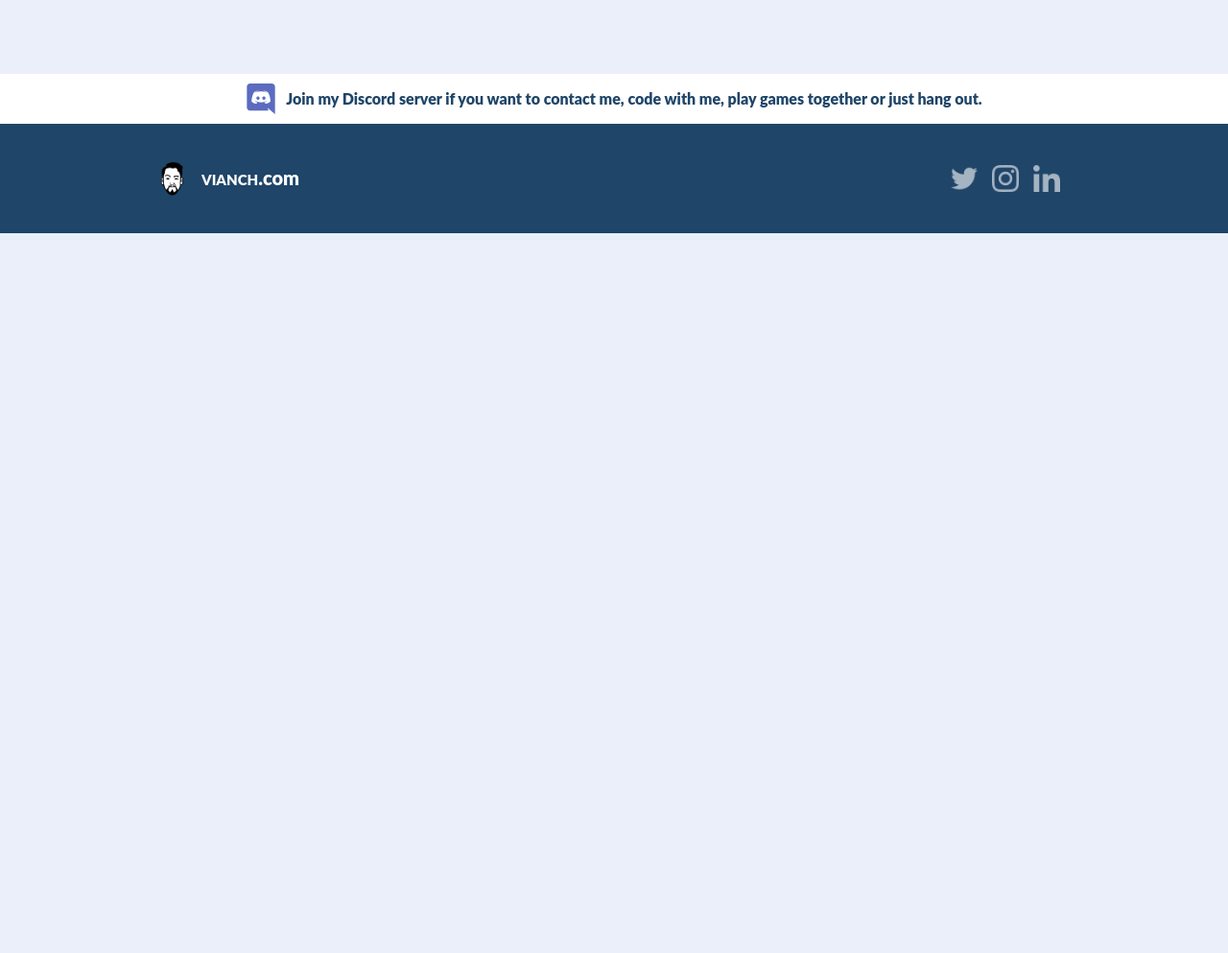
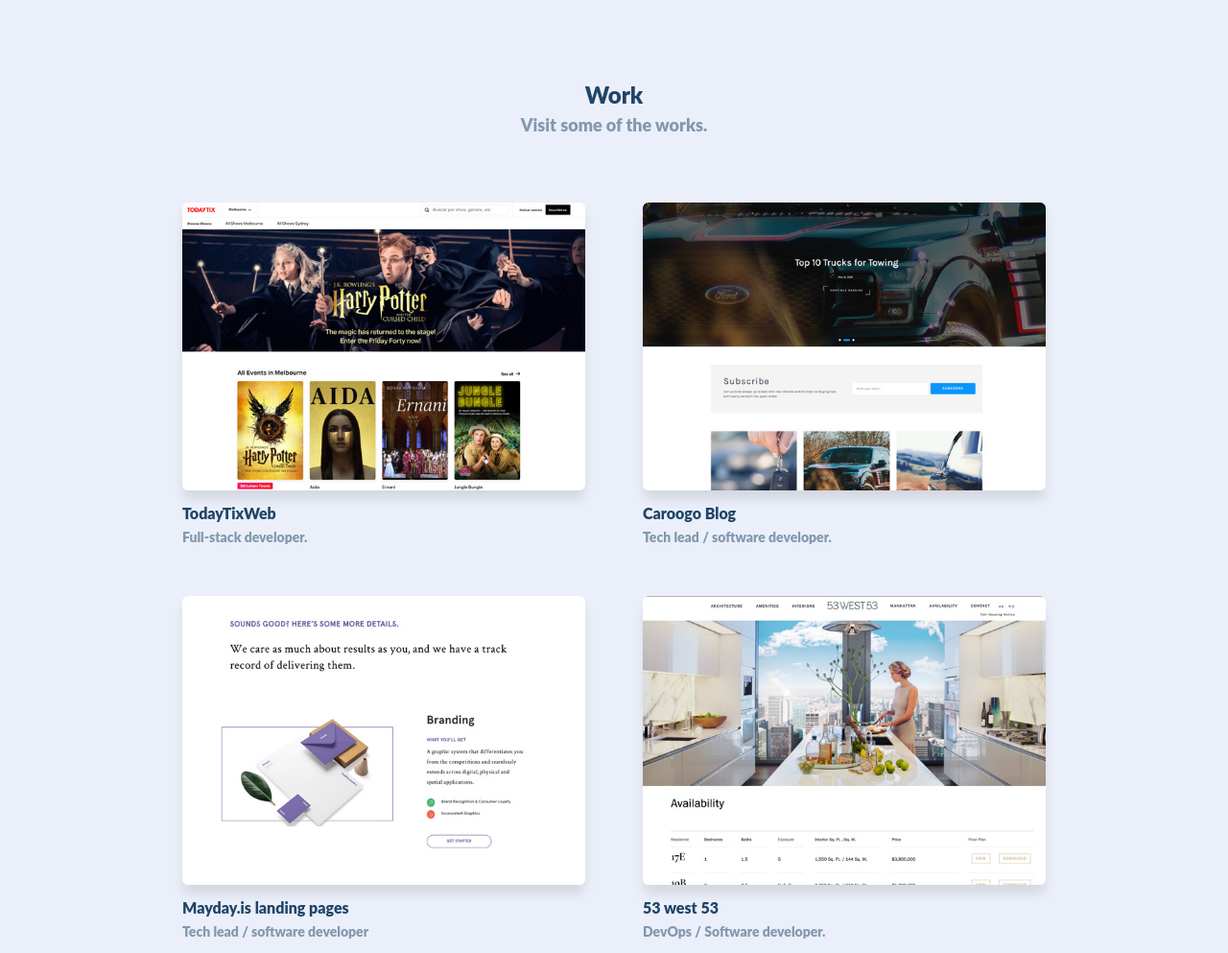
Before and after one commit to vianch/vianch-site-2021, a Gatsby site: page / in a window 1280 px wide. Shown: the part 1265-2258 px from the top of the page at 96% size. Before the commit the page ends 1508 px from the top, so only its background shows below. Built offline with nearby package versions, Linux system fonts and the light colour scheme; Gatsby itself is replaced by a stand-in of ours.

Commit message:
:lipstick: (work) add work section ui

```diff
--- a/src/components/Repositories/Repositories.tsx
+++ b/src/components/Repositories/Repositories.tsx
@@ -18,7 +18,7 @@
     <div className="container repositories__container">
       <h2 id="git" className="repositories__title">
         <img src="images/codercat.png" height="65" alt="GitHub" />
-        GitHub Repositories
+        GitHub Projects
       </h2>
 
       <div className="row">
--- /dev/null
+++ b/src/components/Work/Work.tsx
@@ -0,0 +1,43 @@
+import React, { ReactElement, useEffect, useState } from "react";
+
+import { getWork } from "../../lib";
+
+import "./styles/work.scss";
+
+const Work = (): ReactElement => {
+  const [workData, setWorkData] = useState([] as WorkInfo[]);
+
+  useEffect(() => {
+    if (workData?.length === 0) {
+      setWorkData(getWork());
+    }
+  }, []);
+
+  return (
+    <div className="container">
+      <div className="work__header">
+        <h2 className="work__title">Work</h2>
+        <p className="work__subtitle">Visit some of the works.</p>
+      </div>
+
+      <div className="work__wrap">
+        {workData?.map((workItem: WorkInfo, index: number) => (
+          <article key={`${index}_work_item`} className="work__article">
+            <a href={workItem.url} target="_blank">
+              <img
+                className="work__image"
+                src={workItem.imageUrl}
+                alt={workItem.title}
+                height="300"
+              />
+            </a>
+            <h3 className="work__article-title">{workItem.title}</h3>
+            <p className="work__article-description">{workItem.description}</p>
+          </article>
+        ))}
+      </div>
+    </div>
+  );
+};
+
+export default Work;
--- /dev/null
+++ b/src/components/Work/styles/work.scss
@@ -0,0 +1,59 @@
+@import "../../../theme/lib/breakpoints";
+@import "../../../theme/lib/mixins";
+@import "../../../theme/lib/colors";
+
+.work__wrap {
+  display: flex;
+  flex-flow: row wrap;
+  justify-content: space-around;
+  align-items: center;
+}
+
+.work__header {
+  width: 100%;
+  display: flex;
+  align-items: center;
+  align-content: center;
+  justify-content: center;
+  flex-flow: column nowrap;
+  margin: 9rem 0 6rem;
+}
+
+.work__article {
+  margin-bottom: 3rem;
+  padding: 1.2rem;
+}
+
+.work__title {
+  font-size: 2.4rem;
+  margin-bottom: 1rem;
+}
+
+.work__subtitle {
+  font-size: 1.8rem;
+  color: $grayLightColor;
+}
+
+.work__image {
+  width: 100%;
+  max-width: 42rem;
+  height: auto;
+  border-radius: .6rem;
+  margin-bottom: 1.5rem;
+  @include box-shadow(0 1rem 1.2rem -0.1rem rgba(0, 0, 0, 0.1));
+  @include transition(all 0.4s);
+
+  &:hover {
+    @include transform(scale(1.02, 1.02));
+  }
+}
+
+.work__article-title {
+  font-size: 1.6rem;
+  margin-bottom: 1rem;
+}
+
+.work__article-description {
+  font-size: 1.4rem;
+  color: $grayLightColor;
+}
--- a/src/components/index.ts
+++ b/src/components/index.ts
@@ -3,4 +3,5 @@
 export { default as Footer } from "./Footer/Footer";
 export { default as Header } from "./Header/Header";
 export { default as Repositories } from "./Repositories/Repositories";
+export { default as Work } from "./Work/Work";
 export * from "./core";
--- a/src/lib/index.ts
+++ b/src/lib/index.ts
@@ -1 +1,2 @@
 export * from "./repositories";
+export * from "./work";
--- /dev/null
+++ b/src/lib/work.ts
@@ -0,0 +1,28 @@
+export const getWork = (): WorkInfo[] => {
+  return [
+    {
+      url: "https://www.todaytix.com/",
+      title: "TodayTixWeb",
+      description: "Full-stack developer.",
+      imageUrl: "images/todaytix.jpg",
+    },
+    {
+      url: "https://blog.caroogo.com/",
+      title: "Caroogo Blog",
+      description: "Tech lead / software developer.",
+      imageUrl: "images/caroogo.jpg",
+    },
+    {
+      url: "https://mayday.is/page/marketing",
+      title: "Mayday.is landing pages",
+      description: "Tech lead / software developer",
+      imageUrl: "images/mayday.jpg",
+    },
+    {
+      url: "https://www.53w53.com/",
+      title: "53 west 53",
+      description: "DevOps / Software developer.",
+      imageUrl: "images/53w53.jpg",
+    },
+  ];
+};
--- a/src/pages/index.tsx
+++ b/src/pages/index.tsx
@@ -6,6 +6,7 @@
   Clients,
   Footer,
   MetaTags,
+  Work,
 } from "../components";
 
 import "../theme/main.scss";
@@ -18,6 +19,7 @@
       <Banner />
       <Repositories />
       <Clients />
+      <Work />
       <Footer />
     </>
   );
--- a/types/repositories.d.ts
+++ /dev/null
@@ -1,6 +0,0 @@
-interface Repository {
-  url: string;
-  title: string;
-  description: string;
-  technology: string;
-}
```
Also changed, not shown: types/data.d.ts (added, +13 -0 lines), static/images/53w53.jpg (added), static/images/caroogo.jpg (added), static/images/mayday.jpg (added), static/images/todaytix.jpg (added), 1 other file.
